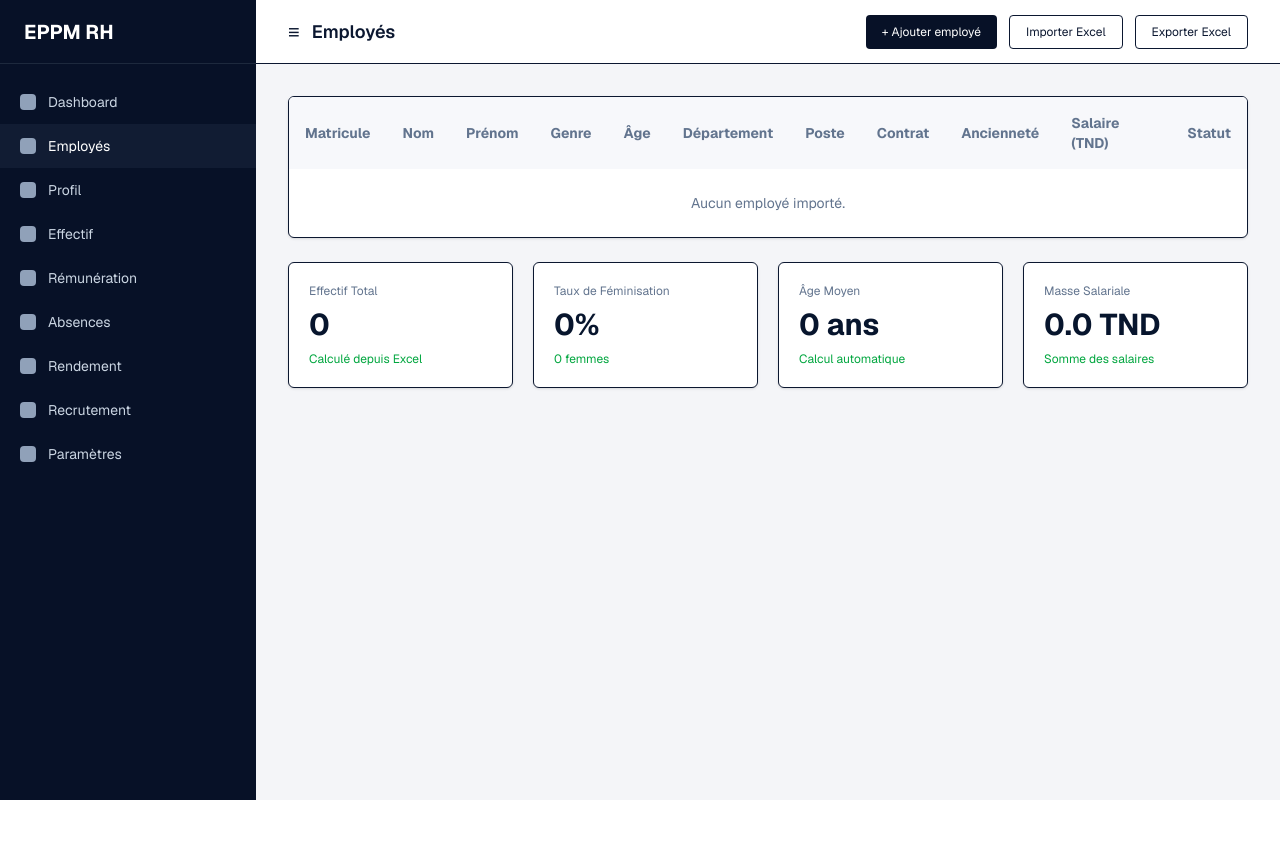
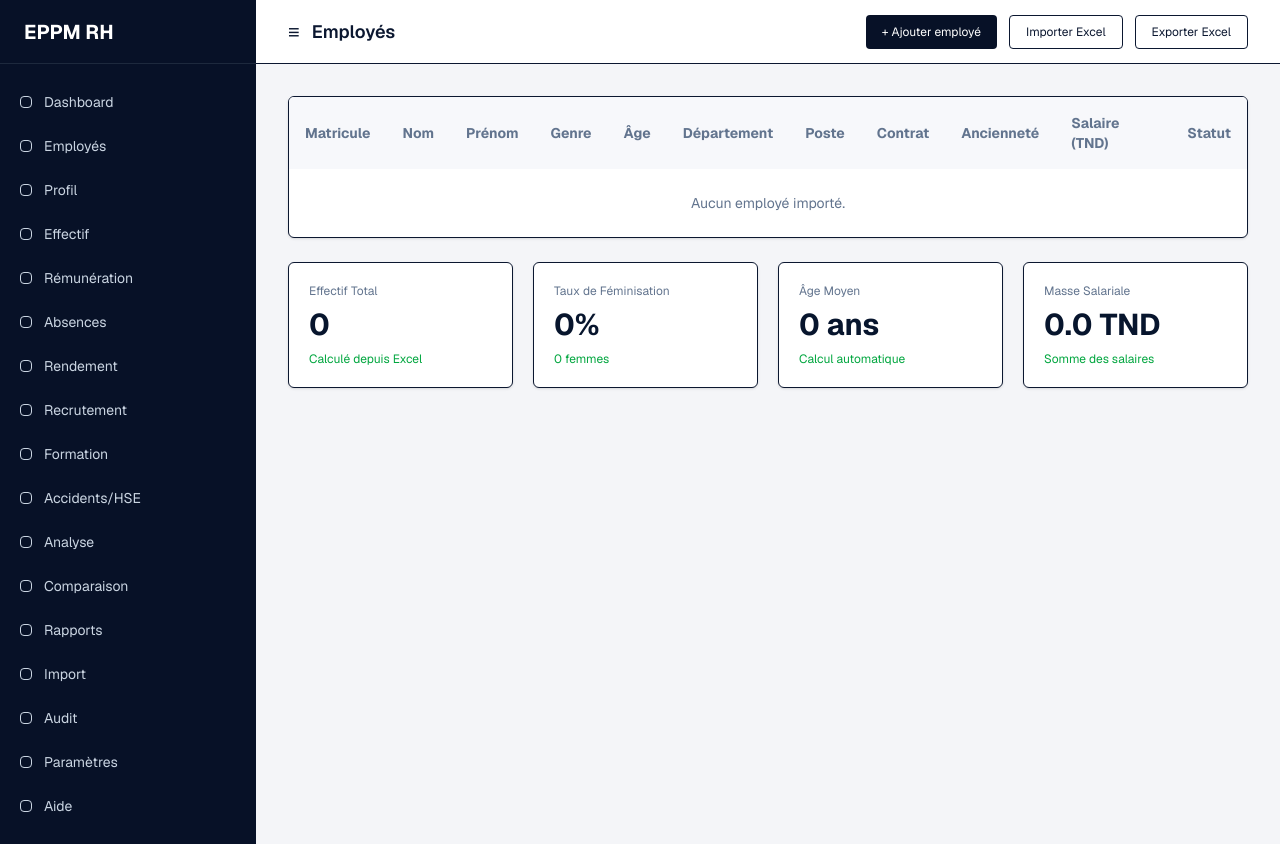
Before and after one commit to lindajerbi58-create/bilan-social-softic, a Next.js app: page /Employe in a window 1280 px wide. Before the commit the page ends 800 px from the top, so only its background shows below. Built offline with nearby package versions, Linux system fonts and the light colour scheme.

Commit message:
Ajout de la navigation des modules RH et amélioration de la page Employés

```diff
--- a/app/Employe/page.tsx
+++ b/app/Employe/page.tsx
@@ -2,7 +2,7 @@
 
 import React, { useMemo, useRef, useState } from "react";
 import * as XLSX from "xlsx";
-
+import Link from "next/link";
 type Employee = {
   matricule: string;
   nom: string;
@@ -48,19 +48,29 @@ function normalizeEmployee(row: any): Employee {
   };
 }
 
-function SidebarItem({ text, active }: { text: string; active?: boolean }) {
+function SidebarItem({
+  text,
+  href,
+  active,
+}: {
+  text: string;
+  href: string;
+  active?: boolean;
+}) {
   return (
-    <div
+    <Link
+      href={href}
       className={`px-5 py-3 text-sm flex items-center gap-3 cursor-pointer ${
-        active ? "bg-[#111c33] text-white" : "text-slate-300 hover:bg-[#111c33]"
+        active
+          ? "bg-[#111c33] text-white"
+          : "text-slate-300 hover:bg-[#111c33]"
       }`}
     >
-      <span className="w-4 h-4 bg-slate-400 rounded-sm" />
+      <span className="w-3 h-3 border border-slate-300 rounded-sm" />
       {text}
-    </div>
+    </Link>
   );
 }
-
 function Kpi({ title, value, note }: { title: string; value: string; note: string }) {
   return (
     <div className="bg-white border rounded-md p-5 shadow-sm">
@@ -142,17 +152,25 @@ export default function EmployesPage() {
           EPPM RH
         </div>
 
-        <nav className="py-4">
-          <SidebarItem text="Dashboard" />
-          <SidebarItem text="Employés" active />
-          <SidebarItem text="Profil" />
-          <SidebarItem text="Effectif" />
-          <SidebarItem text="Rémunération" />
-          <SidebarItem text="Absences" />
-          <SidebarItem text="Rendement" />
-          <SidebarItem text="Recrutement" />
-          <SidebarItem text="Paramètres" />
-        </nav>
+      <nav className="py-4">
+  <SidebarItem text="Dashboard" href="/dashboard" />
+  <SidebarItem text="Employés" href="/Employe" />
+  <SidebarItem text="Profil" href="/Profil" />
+  <SidebarItem text="Effectif" href="/Effectif" />
+  <SidebarItem text="Rémunération" href="/Remuneration" />
+  <SidebarItem text="Absences" href="/Absences" />
+  <SidebarItem text="Rendement" href="/Rendement" />
+  <SidebarItem text="Recrutement" href="/Recrutement" />
+  <SidebarItem text="Formation" href="/Formation" />
+  <SidebarItem text="Accidents/HSE" href="/AccidentsHSE" />
+  <SidebarItem text="Analyse" href="/Analyse" />
+  <SidebarItem text="Comparaison" href="/Comparaison" />
+  <SidebarItem text="Rapports" href="/Rapports" />
+  <SidebarItem text="Import" href="/import" />
+  <SidebarItem text="Audit" href="/Audit" />
+  <SidebarItem text="Paramètres" href="/Parametres" />
+  <SidebarItem text="Aide" href="/Aide" />
+</nav>
       </aside>
 
       <main className="flex-1">
--- a/app/dashboard/page.tsx
+++ b/app/dashboard/page.tsx
@@ -18,7 +18,31 @@ type Employee = {
   statut?: string;
   accidents?: number | string;
 };
+import Link from "next/link";
 
+function SidebarItem({
+  text,
+  href,
+  active,
+}: {
+  text: string;
+  href: string;
+  active?: boolean;
+}) {
+  return (
+    <Link
+      href={href}
+      className={`px-5 py-3 text-sm flex items-center gap-3 cursor-pointer ${
+        active
+          ? "bg-[#111c33] text-white"
+          : "text-slate-300 hover:bg-[#111c33]"
+      }`}
+    >
+      <span className="w-3 h-3 border border-slate-300 rounded-sm" />
+      {text}
+    </Link>
+  );
+}
 export default function DashboardPage() {
   const years = ["Tous", ...Array.from({ length: 21 }, (_, i) => String(2026 - i))];
 
--- a/app/page.tsx
+++ b/app/page.tsx
@@ -1,6 +1,7 @@
 "use client";
 
 import { useState } from "react";
+import Link from "next/link";
 export default function LoginPage() {
   const [role, setRole] = useState("Admin");
   return (
```
